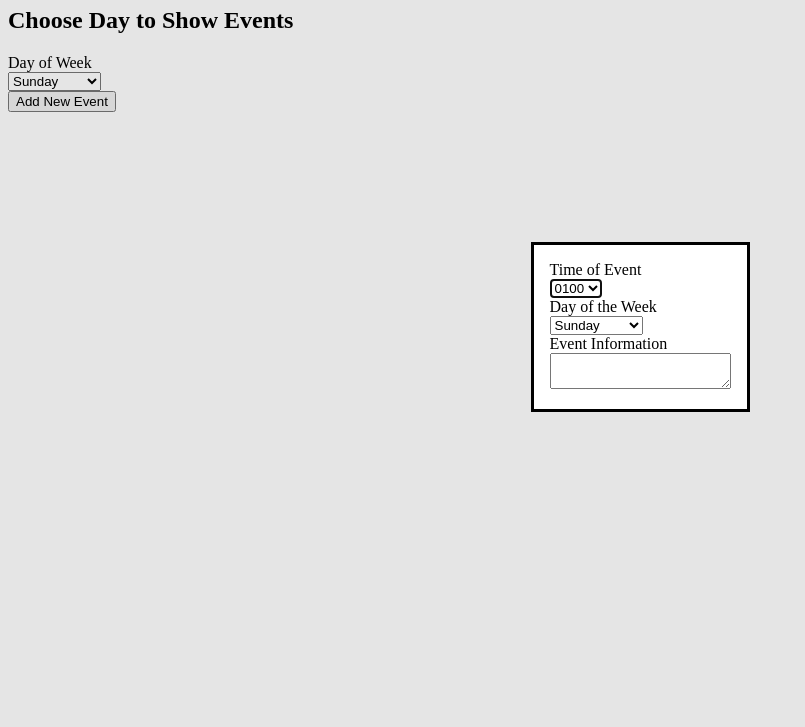
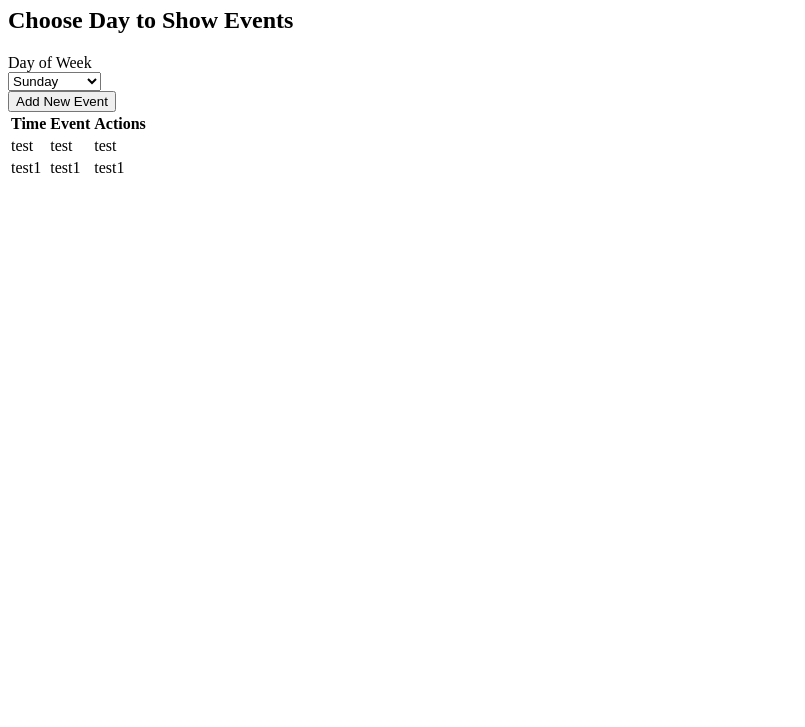
Before and after one commit to arazon005/week-planner, a plain HTML site: page index.html in a window 1280 px wide. Shown: the part 73-800 px from the top of the page, without its empty margins (0-805 px from the left). Drawn offline with Linux system fonts and the light colour scheme; a script that the page names is missing.

Commit message:
finished table

```diff
--- a/index.html
+++ b/index.html
@@ -53,13 +53,44 @@
             <label for="eventInfo">Event Information</label><br />
             <textarea id="eventInfo"></textarea>
           </div>
+          <div class="row">
+            <button type="button">Cancel</button>
+            <button type="submit">Confirm</button>
+          </div>
         </dialog>
       </form>
+      <table>
+        <thead>
+          <tr>
+            <th>Time</th>
+            <th>Event</th>
+            <th>Actions</th>
+          </tr>
+        </thead>
+        <tbody>
+          <tr>
+            <td>test</td>
+            <td>test</td>
+            <td>test</td>
+          </tr>
+          <tr>
+            <td>test1</td>
+            <td>test1</td>
+            <td>test1</td>
+          </tr>
+          <tr>
+            <td></td>
+            <td></td>
+            <td></td>
+          </tr>
+          <tr>
+            <td></td>
+            <td></td>
+            <td></td>
+          </tr>
+        </tbody>
+      </table>
     </div>
-    <script>
-      const $dialog = document.querySelector('dialog');
-      $dialog.showModal();
-    </script>
     <script src="main.js"></script>
   </body>
 </html>
--- a/styles.css
+++ b/styles.css
@@ -0,0 +1,7 @@
+container{
+
+}
+
+thead{
+
+}
```
